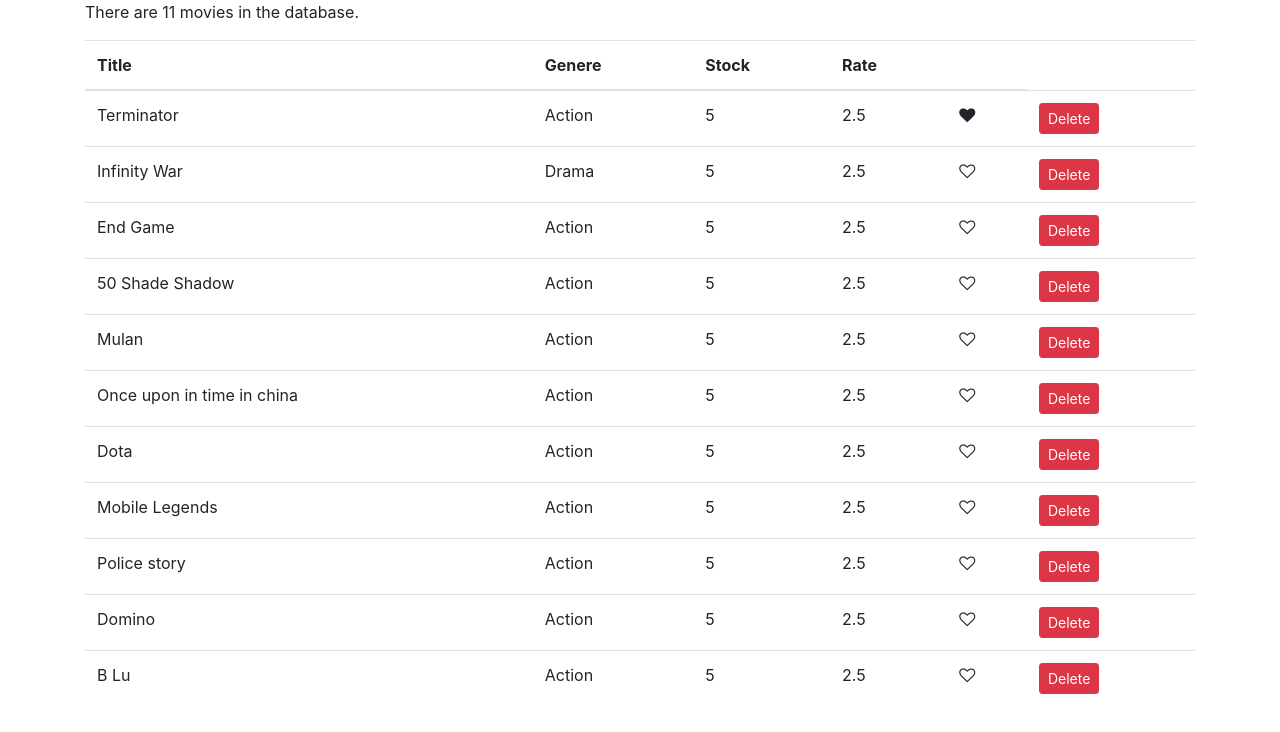
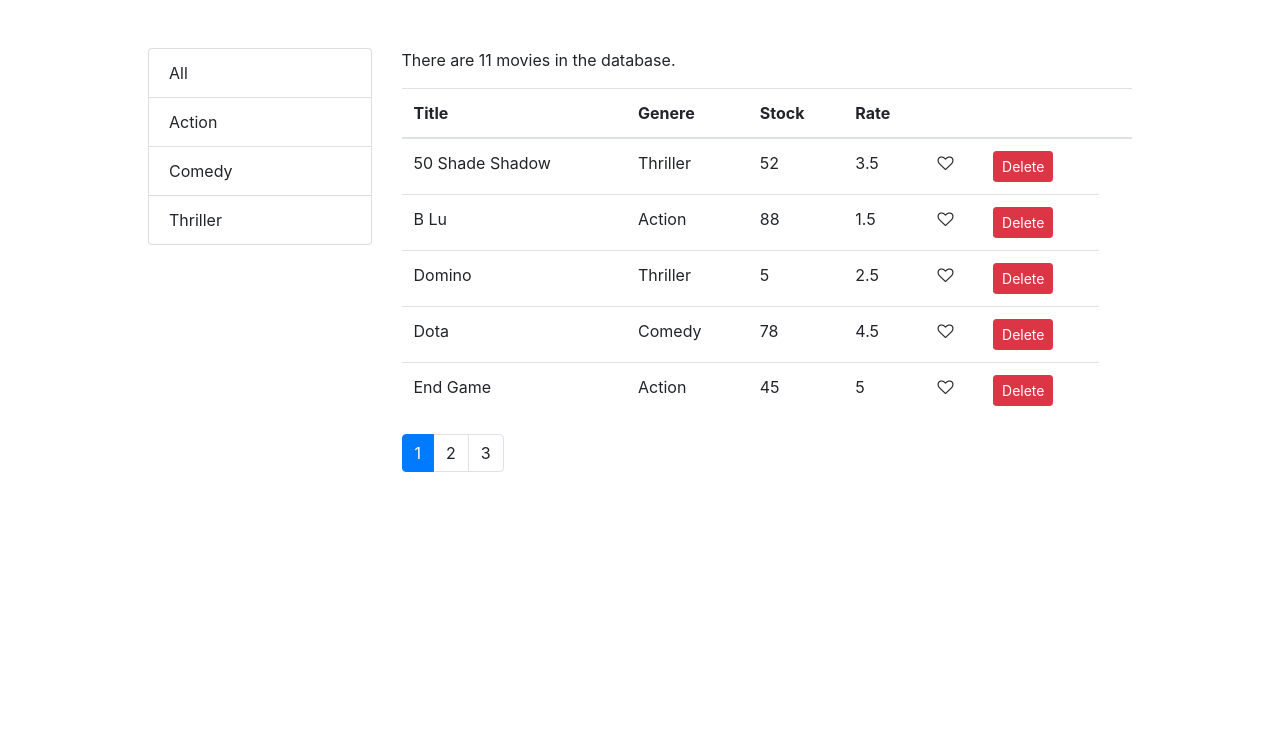
Before and after one commit to HeinnWaiHtet/counter-app, a React (Create React App) app: page / in a window 1280 px wide. Shown: the top 732 px of the page. Built offline with nearby package versions, Linux system fonts and the light colour scheme.

Commit message:
adding pagination and table header filtering and code setup

```diff
--- a/package.json
+++ b/package.json
@@ -8,6 +8,8 @@
     "@testing-library/user-event": "^12.8.3",
     "bootstrap": "^4.1.1",
     "font-awesome": "^4.7.0",
+    "lodash": "^4.17.10",
+    "prop-types": "^15.6.2",
     "react": "^17.0.2",
     "react-dom": "^17.0.2",
     "react-scripts": "4.0.3",
--- a/src/App.js
+++ b/src/App.js
@@ -60,7 +60,7 @@
   render() {
     return (
       <React.Fragment>
-        <main class="container">
+        <main className="container">
           <Movies />
         </main>
       </React.Fragment>
--- /dev/null
+++ b/src/components/common/listGroup.jsx
@@ -0,0 +1,19 @@
+import React from 'react';
+const ListGroup = (props) => {
+    const {items, valueProperty, onItemSelect, selectedGenere, nameProperty} = props;
+    return (
+    <ul className="list-group">
+        {items.map(item =>
+           <li
+            onClick = {()=>onItemSelect(item)}
+            key={item[valueProperty]}
+            className= {selectedGenere === item ? "list-group-item active" : "list-group-item"}>{item[nameProperty]}</li>)}
+    </ul> );
+}
+
+ListGroup.defaultProps = {
+    valueProperty : "_id",
+    nameProperty : "name"
+};
+
+export default ListGroup;
--- /dev/null
+++ b/src/components/common/pagination.jsx
@@ -0,0 +1,27 @@
+import React from 'react';
+import PropType from 'prop-types';
+import _ from 'lodash';
+const Pagination = (props) => {
+    const {itemsCount , pageSize, onPageChanged, currentPage} = props;
+    const pageCount = Math.ceil(itemsCount / pageSize);
+    if(pageCount === 1) return null;
+    const pageList = _.range(1,pageCount + 1); // [1,2,3 ...] lo page array list output
+    return ( <nav>
+        <ul className="pagination">
+            {pageList.map(page => (
+               <li key={page} className={page === currentPage ? "page-item active" : "page-item"}>
+                  <a className="page-link" onClick = {() => onPageChanged(page)}>{page}</a>
+               </li>
+            ) )}
+        </ul>
+    </nav> );
+}
+
+Pagination.propTypes = {
+    itemsCount : PropType.number.isRequired ,
+    pageSize : PropType.number.isRequired ,
+    onPageChanged : PropType.func.isRequired,
+    currentPage : PropType.number.isRequired,
+}
+
+export default Pagination;
--- /dev/null
+++ b/src/components/common/tableHeader.jsx
@@ -0,0 +1,26 @@
+import React, { Component } from 'react';
+class TableHeader extends React.Component {
+    raisedSort = path => {
+        const changeSortedColumn = {...this.props.sortColumn};
+        if(changeSortedColumn.path === path){
+            changeSortedColumn.order = changeSortedColumn.order === 'asc' ? 'desc' : 'asc';
+        }else{
+            changeSortedColumn.path = path;
+            changeSortedColumn.order = 'asc';
+        }
+        this.props.onSort(changeSortedColumn);
+    }
+
+    render() {
+        return (
+        <thead>
+            <tr>
+                {this.props.columns.map(column =>
+                     <th key={column.path || column.key} onClick={()=> this.raisedSort(column.path)}>{column.label}</th>)}
+                <th></th>
+            </tr>
+        </thead> );
+    }
+}
+
+export default TableHeader;
--- a/src/components/movies.jsx
+++ b/src/components/movies.jsx
@@ -1,17 +1,31 @@
 import React, { Component } from 'react';
 import {getMovies} from '../services/fakeMovieServices'
 import Like from './common/like';
+import Pagination from './common/pagination';
+import { paginate } from './utils/paginate';
+import ListGroup from './common/listGroup';
+import { getGeneres } from '../services/fakeGenereServices';
+import MoviesTable from './moviesTable';
+import _ from 'lodash';
 class Movies extends React.Component {
 
+    //Program using data variables
     state = {
-        movies : getMovies()
+        movies : [],
+        generes : [],
+        pageSize : 5,
+        currentPage : 1,
+        selectedGenere : null,
+        sortColumn : {path : 'title', order : 'asc'},
     };
 
-    deleteMovie = movie =>{
+    //Delete movies function
+    handleDeleteMovie = movie =>{
         let mv = this.state.movies.filter(m => m._id !== movie._id);
         this.setState({movies : mv});
     }
 
+    //Like Or favourite click function
     handleLiked = (movie) =>{
         const movies = [...this.state.movies];
         let index = movies.indexOf(movie);
@@ -20,43 +34,64 @@
         this.setState({movies});
     }
 
+    //Pagination Function
+    handlePageChanged = page => {
+        this.setState({currentPage : page});
+    }
+
+    //SideBar Movies Kind Select Function
+    handleGenereSelect = (genere) =>{
+        this.setState({selectedGenere : genere, currentPage : 1 });
+    }
+
+    //componentDidMount Data Reterieve function
+    componentDidMount = () =>{
+        const generes = [{_id : "" ,name : "All"}, ...getGeneres()];
+        this.setState({movies : getMovies(), generes });
+    }
+
+    //Sorting Function
+    handleSorting = (sortColumn) =>{
+        this.setState({sortColumn });
+    }
+
     render() {
         const {length : count} = this.state.movies;
+        const {pageSize , currentPage, movies : movieLists, selectedGenere, sortColumn} = this.state;
         if(count === 0)
         return <p>There is no movies in the database.</p>
 
+        const filteredMovies = selectedGenere && selectedGenere._id
+            ? movieLists.filter(movie => movie.genere._id == selectedGenere._id)
+            : movieLists;
+        const sortedList = _.orderBy(filteredMovies, [sortColumn.path], [sortColumn.order]);
+        const movies = paginate(sortedList, currentPage, pageSize);
 
         return (
             <React.Fragment>
-                <p>There are {count} movies in the database.</p>
-                <table className="table">
-                <thead>
-                    <tr>
-                        <th>Title</th>
-                        <th>Genere</th>
-                        <th>Stock</th>
-                        <th>Rate</th>
-                        <th></th>
-                        <td></td>
-                    </tr>
-                </thead>
-                <tbody>
-                    {this.state.movies.map(m => (
-                        <tr key={m._id}>
-                            <td>{m.title}</td>
-                            <td>{m.genere.name}</td>
-                            <td>{m.numberInStock}</td>
-                            <td>{m.dailyRentalRate}</td>
-                            <td><Like liked={m.liked} onClick={() => this.handleLiked(m)} /></td>
-                            <td>
-                                <button
-                                onClick = {()=> this.deleteMovie(m)}
-                                className="btn btn-danger btn-sm">Delete</button>
-                            </td>
-                        </tr>
-                    ))}
-                </tbody>
-            </table>
+                <div className="row m-5">
+                    <div className="col-3">
+                        <ListGroup
+                          items ={this.state.generes}
+                          selectedGenere = {this.state.selectedGenere}
+                          onItemSelect = {this.handleGenereSelect} />
+                    </div>
+                    <div className="col">
+                    <p>There are {filteredMovies.length} movies in the database.</p>
+                        <MoviesTable
+                           movies = {movies}
+                           sortColumn = {sortColumn}
+                           onLiked = { this.handleLiked }
+                           onDelete = {this.handleDeleteMovie}
+                           onSort = {this.handleSorting} />
+
+                        <Pagination
+                           itemsCount = {filteredMovies.length}
+                           pageSize = {pageSize}
+                           currentPage = {currentPage}
+                           onPageChanged = {this.handlePageChanged} />
+                    </div>
+                </div>
             </React.Fragment>
         );
     }
--- /dev/null
+++ b/src/components/moviesTable.jsx
@@ -0,0 +1,45 @@
+import React, { Component } from 'react';
+import Like from './common/like';
+import TableHeader from './common/tableHeader';
+
+class MoviesTable extends React.Component {
+
+    columns = [
+        {path : 'title', label : 'Title'},
+        {path : 'genere.name', label : 'Genere'},
+        {path : 'numberInStock', label : 'Stock'},
+        {path : 'dailyRentalRate', label : 'Rate'},
+        {key : 'like'},
+        {key : 'delete'},
+    ];
+
+    render() {
+        const {movies, onLiked, onDelete, sortColumn, onSort} = this.props;
+    return (
+        <table className="table">
+                <TableHeader
+                    columns = {this.columns}
+                    sortColumn = {sortColumn}
+                    onSort = {onSort} />
+                <tbody>
+                    {movies.map(m => (
+                        <tr key={m._id}>
+                            <td>{m.title}</td>
+                            <td>{m.genere.name}</td>
+                            <td>{m.numberInStock}</td>
+                            <td>{m.dailyRentalRate}</td>
+                            <td><Like liked={m.liked} onClick={() => onLiked(m)} /></td>
+                            <td>
+                                <button
+                                onClick = {()=> onDelete(m)}
+                                className="btn btn-danger btn-sm">Delete</button>
+                            </td>
+                        </tr>
+                    ))}
+                </tbody>
+            </table>
+     );
+    }
+}
+
+export default MoviesTable;
--- /dev/null
+++ b/src/components/utils/paginate.jsx
@@ -0,0 +1,5 @@
+import _ from "lodash";
+export function paginate(items, pageNumber, pageSize){
+    const startIndex = (pageNumber - 1)*pageSize;
+    return _(items).slice(startIndex).take(pageSize).value();
+}
--- /dev/null
+++ b/src/services/fakeGenereServices.js
@@ -0,0 +1,9 @@
+export const genere = [
+  { _id: "5b21ca3eeb7f6fbccd471818", name: "Action" },
+  { _id: "5b21ca3eeb7f6fbccd471814", name: "Comedy" },
+  { _id: "5b21ca3eeb7f6fbccd471820", name: "Thriller" },
+];
+
+export function getGeneres() {
+  return genere.filter((g) => g);
+}
--- a/src/services/fakeMovieServices.js
+++ b/src/services/fakeMovieServices.js
@@ -2,17 +2,17 @@
   {
     _id: "5b31abceab1",
     title: "Terminator",
-    genere: { _id: "5b21cbea212", name: "Action" },
-    numberInStock: 5,
-    dailyRentalRate: 2.5,
+    genere: { _id: "5b21ca3eeb7f6fbccd471818", name: "Action" },
+    numberInStock: 50,
+    dailyRentalRate: 2,
     publishDate: "2018-01-02",
     liked: true,
   },
   {
     _id: "5b31abceab2",
     title: "Infinity War",
-    genere: { _id: "5b21cbea29", name: "Drama" },
-    numberInStock: 5,
+    genere: { _id: "5b21ca3eeb7f6fbccd471818", name: "Action" },
+    numberInStock: 1,
     dailyRentalRate: 2.5,
     publishDate: "2018-01-02",
     liked: false,
@@ -20,35 +20,35 @@
   {
     _id: "5b31abceab11",
     title: "End Game",
-    genere: { _id: "5b21cbea28", name: "Action" },
-    numberInStock: 5,
-    dailyRentalRate: 2.5,
+    genere: { _id: "5b21ca3eeb7f6fbccd471818", name: "Action" },
+    numberInStock: 45,
+    dailyRentalRate: 5,
     publishDate: "2018-01-02",
     liked: false,
   },
   {
     _id: "5b31abceab12",
     title: "50 Shade Shadow",
-    genere: { _id: "5b21cbea27", name: "Action" },
-    numberInStock: 5,
-    dailyRentalRate: 2.5,
+    genere: { _id: "5b21ca3eeb7f6fbccd471820", name: "Thriller" },
+    numberInStock: 52,
+    dailyRentalRate: 3.5,
     publishDate: "2018-01-02",
     liked: false,
   },
   {
     _id: "5b31abceab13",
     title: "Mulan",
-    genere: { _id: "5b21cbea26", name: "Action" },
-    numberInStock: 5,
-    dailyRentalRate: 2.5,
+    genere: { _id: "5b21ca3eeb7f6fbccd471814", name: "Comedy" },
+    numberInStock: 12,
+    dailyRentalRate: 3.5,
     publishDate: "2018-01-02",
     liked: false,
   },
   {
     _id: "5b31abceab14",
     title: "Once upon in time in china",
-    genere: { _id: "5b21cbea25", name: "Action" },
-    numberInStock: 5,
+    genere: { _id: "5b21ca3eeb7f6fbccd471814", name: "Comedy" },
+    numberInStock: 10,
     dailyRentalRate: 2.5,
     publishDate: "2018-01-02",
     liked: false,
@@ -56,34 +56,34 @@
   {
     _id: "5b31abceab15",
     title: "Dota",
-    genere: { _id: "5b21cbea24", name: "Action" },
-    numberInStock: 5,
-    dailyRentalRate: 2.5,
+    genere: { _id: "5b21ca3eeb7f6fbccd471814", name: "Comedy" },
+    numberInStock: 78,
+    dailyRentalRate: 4.5,
     publishDate: "2018-01-02",
     liked: false,
   },
   {
     _id: "5b31abceab16",
     title: "Mobile Legends",
-    genere: { _id: "5b21cbea23", name: "Action" },
-    numberInStock: 5,
-    dailyRentalRate: 2.5,
+    genere: { _id: "5b21ca3eeb7f6fbccd471820", name: "Thriller" },
+    numberInStock: 7,
+    dailyRentalRate: 4.6,
     publishDate: "2018-01-02",
     liked: false,
   },
   {
     _id: "5b31abceab17",
     title: "Police story",
-    genere: { _id: "5b21cbea22", name: "Action" },
-    numberInStock: 5,
-    dailyRentalRate: 2.5,
+    genere: { _id: "5b21ca3eeb7f6fbccd471814", name: "Comedy" },
+    numberInStock: 9,
+    dailyRentalRate: 3.9,
     publishDate: "2018-01-02",
     liked: false,
   },
   {
     _id: "5b31abceab18",
     title: "Domino",
-    genere: { _id: "5b21cbea21", name: "Action" },
+    genere: { _id: "5b21ca3eeb7f6fbccd471820", name: "Thriller" },
     numberInStock: 5,
     dailyRentalRate: 2.5,
     publishDate: "2018-01-02",
@@ -92,9 +92,9 @@
   {
     _id: "5b31abceab19",
     title: "B Lu",
-    genere: { _id: "5b21cbea20", name: "Action" },
-    numberInStock: 5,
-    dailyRentalRate: 2.5,
+    genere: { _id: "5b21ca3eeb7f6fbccd471818", name: "Action" },
+    numberInStock: 88,
+    dailyRentalRate: 1.5,
     publishDate: "2018-01-02",
     liked: false,
   },
```
Also changed, not shown: src/components/common/tableBody.jsx (added, +19 -0 lines), 1 other file (tests, documents, lock files or other folders).
